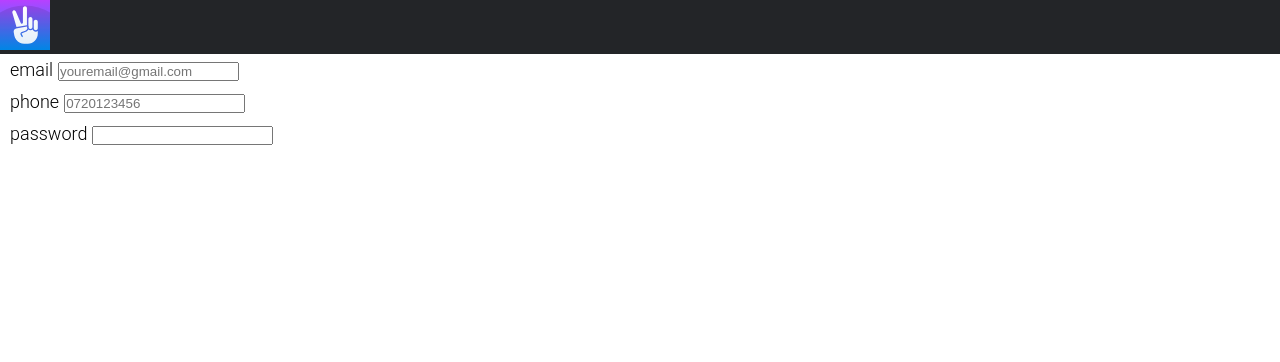
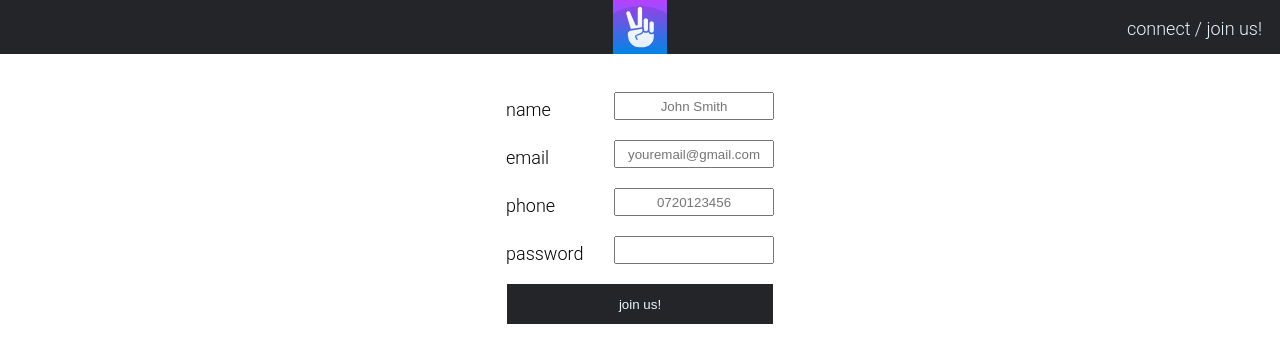
Before and after one commit to myo/voluntarily, a React (Create React App) app in the folder client/: page /register in a window 1280 px wide. Shown: the top 362 px of the page. Built offline with nearby package versions, Linux system fonts and the light colour scheme.

Commit message:
Registration Page

```diff
--- a/client/src/components/NavBar.tsx
+++ b/client/src/components/NavBar.tsx
@@ -2,5 +2,15 @@ import "./styles/NavBar.scss"
 import { Logo } from "./Logo";
 
 export const NavBar = () => {
-    return (<header id="navbar"><Logo width="50" height="50"/></header>);
+    return (
+    <header id="NavBar">
+        <a href="/">
+            <Logo width="3em" height="3em"/>
+        </a>
+        <div id="ConnectArea">
+            <a id="ConnectButton" href="/login">connect</a>
+            &nbsp;/&nbsp;
+            <a id="RegisterButton" href="/register">join us!</a>
+        </div>
+    </header>);
 }
--- a/client/src/components/styles/NavBar.scss
+++ b/client/src/components/styles/NavBar.scss
@@ -1,10 +1,32 @@
 @use './variables/Palette.scss';
 @use './variables/Responsive.scss';
 
-#navbar {
+#NavBar {
+    display:flex;
+    position: relative;
+    justify-content: flex-start;
+    flex-direction: row;
     background-color: Palette.$black;
     color: Palette.$white;
+    height: 3em;
+    user-select: none;
+    svg {
+        flex: 0 1 auto;
+        position: absolute;
+        left: 50%;
+        transform: translateX(-50%);
+    }
+    #ConnectArea {
+        flex: 0 1 auto;
+        margin: 1em 1em 1em auto; //clockwise
+        #ConnectButton, #RegisterButton {
+            text-decoration: none;
+            color: Palette.$white;
+        }
+    }
     @include Responsive.phone {
-        background-color:Palette.$purple !important
+        svg {
+            left: 1.5em;
+        }
     };
 }
--- a/client/src/components/styles/TextBox.scss
+++ b/client/src/components/styles/TextBox.scss
@@ -1,6 +1,3 @@
-.TextBoxComponent {
-    padding: 5px;
+input {
+    text-align:center;
 }
-label {
-    padding: 5px;
-}
--- a/client/src/components/styles/variables/_Responsive.scss
+++ b/client/src/components/styles/variables/_Responsive.scss
@@ -1,7 +1,7 @@
 //https://habr.com/en/sandbox/163605/
 
 @mixin phone {
-    @media (pointer: coarse)  {
+    @media (max-width:800px) or (pointer: coarse) {
         @content
     };
 }
--- a/client/src/pages/RegistrationPage.tsx
+++ b/client/src/pages/RegistrationPage.tsx
@@ -1,10 +1,13 @@
+import "./styles/RegistrationPage.scss"
 import { TextBox } from "../components/TextBox";
 
 export const RegistrationPage = () => { return (
     <form>
+        <TextBox name="name" placeholder="John Smith"></TextBox>
         <TextBox name="email" placeholder="youremail@gmail.com"></TextBox>
         <TextBox name="phone" placeholder="0720123456"></TextBox>
         <TextBox type="password" name="password"></TextBox>
+        <input type="submit" value="join us!"></input>
     </form>
     );
 };
--- /dev/null
+++ b/client/src/pages/styles/RegistrationPage.scss
@@ -0,0 +1,32 @@
+@use "../../components/styles/variables/Palette";
+@use "../../components/styles/variables/Responsive";
+
+form {
+    display:flex;
+    flex-direction:column;
+    align-items: center;
+    margin-top: 1em;
+    .TextBoxComponent {
+        display:flex;
+        label, input {
+            margin-top: 1.5em;
+        }
+        label {
+            margin-left: 0px;
+            width: 6em;
+        }
+        input {
+            width: 12em;
+        }
+    }
+
+
+    input[type="submit"] {
+        margin-top: 1.5em;
+        border: none;
+        height: 3em;
+        width: 12em + 6em + 2em;
+        background-color: Palette.$black;
+        color: Palette.$white;
+    }
+}
```
Also changed, not shown: 1 other file (tests, documents, lock files or other folders).
